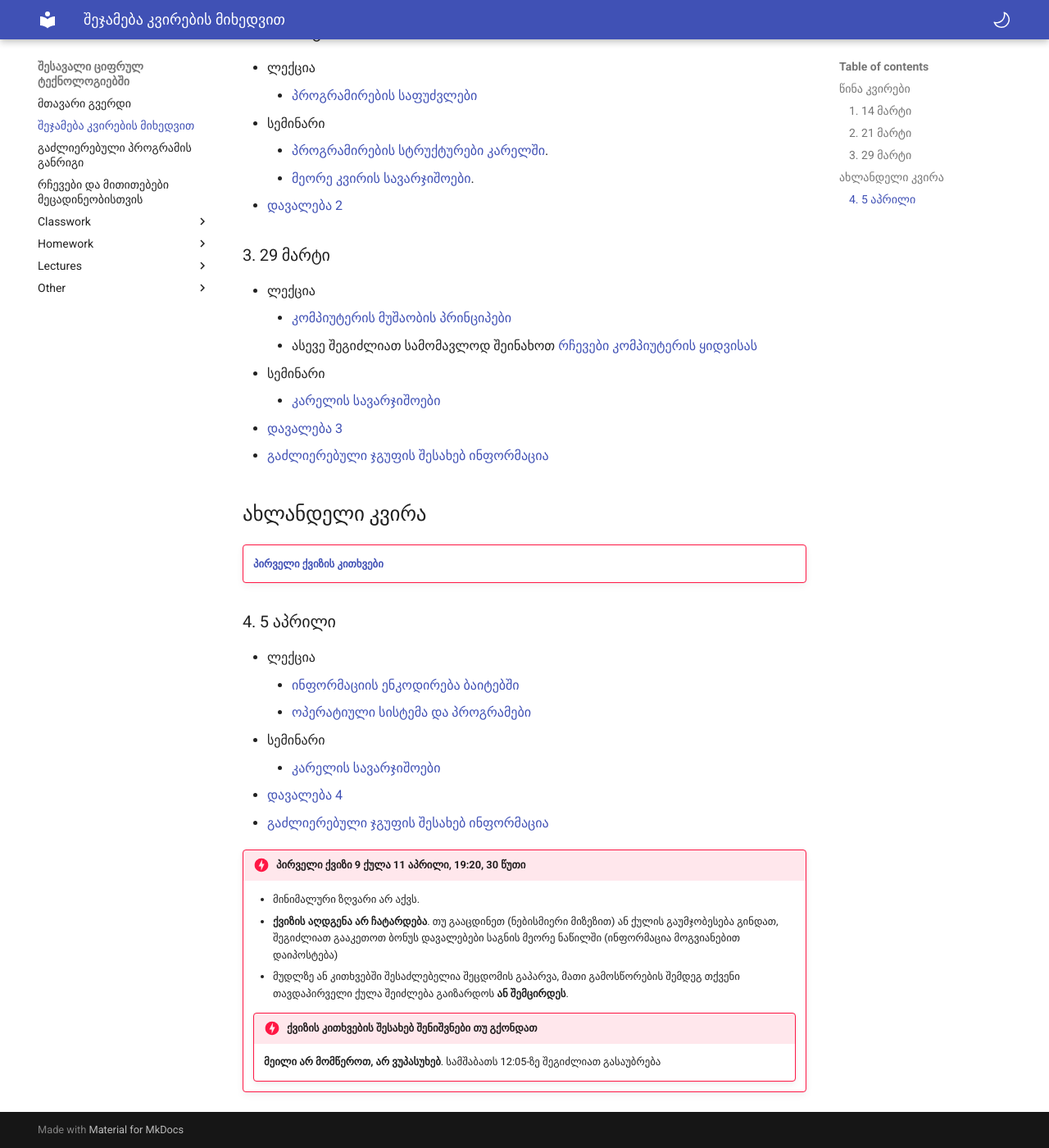
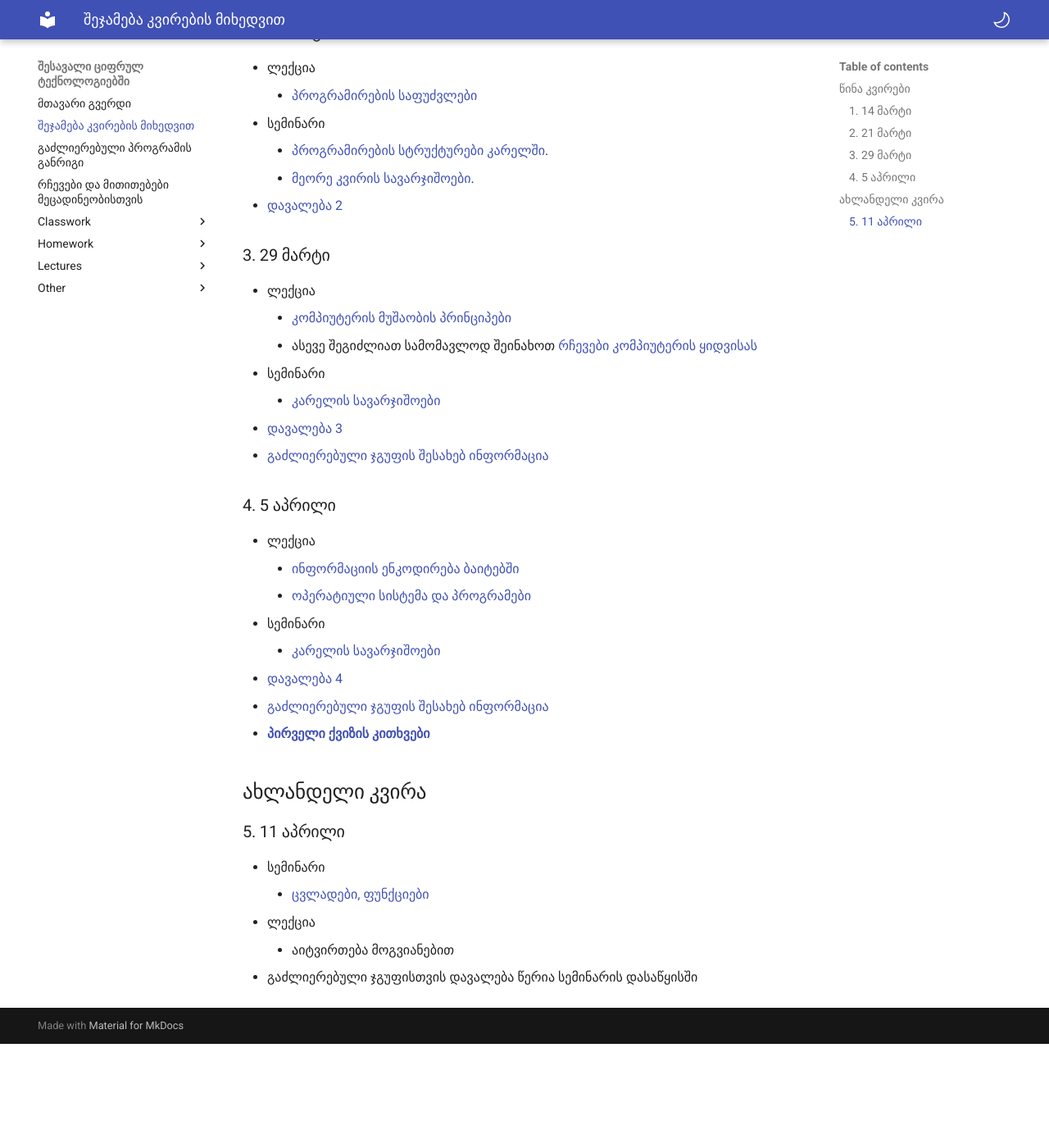
Before and after one commit to freeuni-digital-technologies-archive/22s, an MkDocs documentation site: the page built from content/00_review.md, in a window 1280 px wide and 1400 px high, scrolled down 697 px. Shown: the whole window at 82% size. Built offline with MkDocs 1.6.1 and Material for MkDocs 9.7.7, drawn with Linux system fonts in a browser that asks for light colours; after the commit the page ends 1970 px from its top, so only the background shows below that.

Commit message:
w5 after

```diff
--- a/content/00_review.md
+++ b/content/00_review.md
@@ -31,10 +31,6 @@
 - [დავალება 3](/homework/03_karel)
 - [გაძლიერებული ჯგუფის შესახებ ინფორმაცია](/advanced_group)
 
-## ახლანდელი კვირა
-!!! Danger ""
-	**[პირველი ქვიზის კითხვები](/other/quiz1)**
-
 
 ### 4. 5 აპრილი
 - ლექცია
@@ -44,7 +40,22 @@
 	- [კარელის სავარჯიშოები](/classwork/04_karel_exercises)
 - [დავალება 4](/homework/04_karel)
 - [გაძლიერებული ჯგუფის შესახებ ინფორმაცია](/advanced_group)
+- **[პირველი ქვიზის კითხვები](/other/quiz1)**
 
+
+## ახლანდელი კვირა
+
+### 5. 11 აპრილი
+- სემინარი
+	- [ცვლადები, ფუნქციები](/classwork/05_drawing_structures)
+- ლექცია
+	- აიტვირთება მოგვიანებით
+- გაძლიერებული ჯგუფისთვის დავალება წერია სემინარის დასაწყისში
+
+
+
+
+<!--
 
 !!! Danger "პირველი ქვიზი 9 ქულა 11 აპრილი, 19:20, 30 წუთი"
 	- მინიმალური ზღვარი არ აქვს.
@@ -53,8 +64,6 @@
 	!!! Danger "ქვიზის კითხვების შესახებ შენიშვნები თუ გქონდათ"
 		**მეილი არ მომწეროთ, არ ვუპასუხებ**. სამშაბათს 12:05-ზე შეგიძლიათ გასაუბრება
 
-
-<!--
 	- მასალა შევა მეოთხე კვირის ჩათვლით
 	- ლექციიდან კითხვები არ იქნება, მხოლოდ კოდის სავარჯიშოებიდან და პროგრამირების სტრუქტურებზე. მეტწილად დავალებებიდან.
 	- 1 და 2 ქულიანი ტესტური კითხვები
```
Also changed, not shown: content/classwork/05_drawing_structures.md (added, +26 -0 lines), content/other/quiz1.md (+1 -1 lines), 1 other file.
